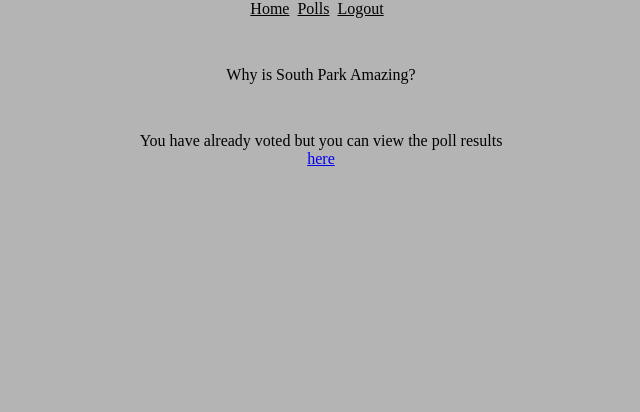
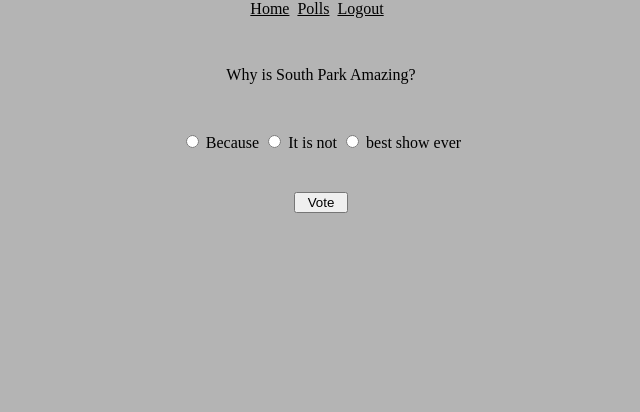
Before and after one commit to tokauppin/csp1, a Django app: page /vote/6/ in a window 1280 px wide. Shown: the part 88-500 px from the top of the page, without its empty margins (319-959 px from the left). Run offline with Django 5.2, Linux system fonts and the light colour scheme; a user stored in the database is signed in; data comes from the database, SQL or seed files in the repository.

Commit message:
fixed bug where a poll could only have one vote, now the feature where a user can only vote once per poll and every authenticated user can vote for every poll works as expected

```diff
--- a/mysite/polls/models.py
+++ b/mysite/polls/models.py
@@ -5,6 +5,7 @@
 
 class CustomUser(AbstractUser):
     email = models.EmailField(unique=True)
+
 
     def __str__(self):
         return self.username
@@ -19,9 +20,19 @@
     option_one_votes = models.IntegerField(default=0)
     option_two_votes = models.IntegerField(default=0)
     option_three_votes = models.IntegerField(default=0)
-    user_has_voted = models.BooleanField(default=False)
+
 
     user = models.ForeignKey(CustomUser, on_delete=models.CASCADE)
 
+
     def __str__(self):
         return self.question
+
+
+class Vote(models.Model):
+    user = models.ForeignKey(CustomUser, on_delete=models.CASCADE)
+    poll = models.ForeignKey(Poll, on_delete=models.CASCADE)
+
+    class Meta:
+        # This enforces that a user can only vote once per poll
+        unique_together = ('user', 'poll')
--- a/mysite/polls/templates/polls/vote.html
+++ b/mysite/polls/templates/polls/vote.html
@@ -15,7 +15,7 @@
             {{ poll.question }}
         </div>
 
-        {% if not poll.user_has_voted %}
+        {% if not has_voted %}
 
         <div class="radio">
             <label>
--- a/mysite/polls/views.py
+++ b/mysite/polls/views.py
@@ -1,7 +1,7 @@
 from django.shortcuts import render, redirect, get_object_or_404
 from django.http import HttpResponse
 from .forms import CustomUserCreationForm, CreatePollForm
-from .models import Poll
+from .models import Poll, Vote
 from django.views.decorators.csrf import csrf_protect
 from django.views.decorators.csrf import csrf_exempt
 
@@ -58,6 +58,20 @@
     return render(request, 'polls/results.html', context)
 
 
+def user_has_voted(request, poll_id) -> bool:
+    '''
+    Checks if a user has voted on the poll in question
+    '''
+
+    user = request.user
+    poll = get_object_or_404(Poll, pk=poll_id)
+    has_voted = Vote.objects.filter(user=user, poll=poll).exists()
+
+    if has_voted:
+        return True
+
+    return False
+
 @csrf_protect
 @login_required(login_url='login')
 def vote_view(request, poll_id):
@@ -66,15 +80,20 @@
     Function keeps track if a user has voted for the poll in question.
     Users can only vote once per poll
     '''
-
+    user = request.user
     poll = Poll.objects.get(pk=poll_id)
     context =  {
         'poll': poll ,
-        'has_voted': poll.user_has_voted,
+        'has_voted': False,
     }
 
     #check the status if user voted
-    if poll.user_has_voted:
+    if user_has_voted(request, poll_id):
+            print('user has voted')
+            context =  {
+            'poll': poll ,
+            'has_voted': True,
+            }
             return render(request, 'polls/vote.html', context)
 
     if request.method == 'POST':
@@ -89,7 +108,7 @@
         if vote == 'option3':
             poll.option_three_votes += 1
 
-        poll.user_has_voted = True
+        Vote.objects.get_or_create(user=user, poll=poll) # create an entry that a user has voted for a poll
         poll.save() #save the vote for poll and voting status for user
 
         return redirect('results', poll_id=poll_id)
```
Also changed, not shown: mysite/db.sqlite3, mysite/polls/migrations/0003_remove_poll_user_has_voted_vote.py (added).
